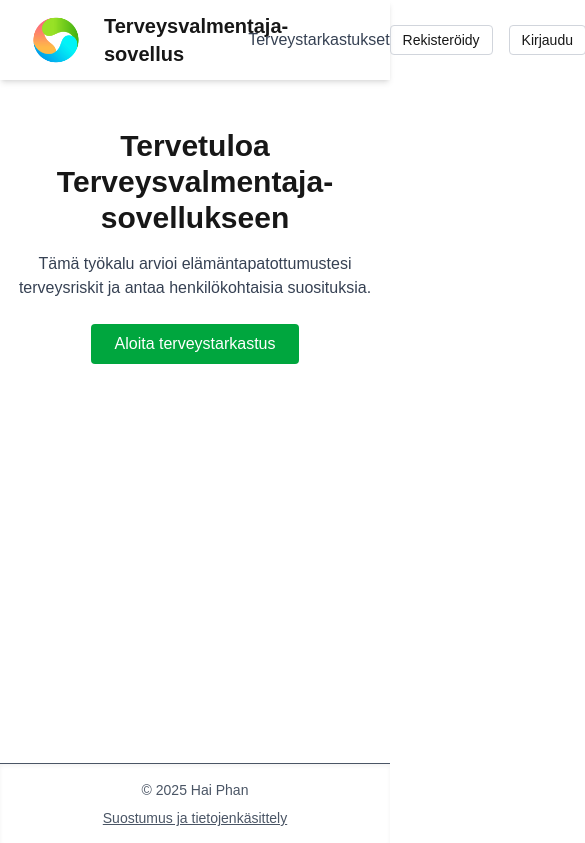
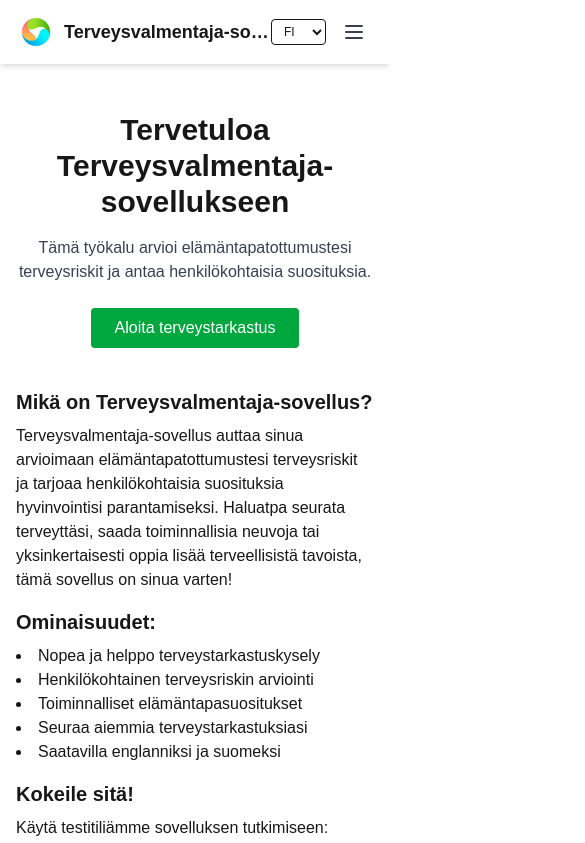
Before and after one commit to Hait3ch/health-coach-app, a Next.js app in the folder frontend/: page / in a window 390 px wide. Shown: the top 843 px of the page, 585 px wide, since content can reach past the window. Built offline with nearby package versions, Linux system fonts and the light colour scheme; no server answers.

Commit message:
Update header and landing page

```diff
--- a/frontend/app/components/Header.tsx
+++ b/frontend/app/components/Header.tsx
@@ -9,6 +9,7 @@ import { SignedIn, SignedOut, SignInButton, SignUpButton, UserButton } from "@cl
 export default function Header() {
   const { t, i18n } = useTranslation()
   const [lang, setLang] = useState(i18n.language)
+  const [isMenuOpen, setIsMenuOpen] = useState(false)
 
   const handleLanguageChange = (e: React.ChangeEvent<HTMLSelectElement>) => {
     const newLang = e.target.value
@@ -16,27 +17,45 @@ export default function Header() {
     setLang(newLang)
   }
 
+  const toggleMenu = () => {
+    setIsMenuOpen(!isMenuOpen)
+  }
+
   return (
-    <header className="flex items-center justify-between px-6 py-2 bg-white shadow-md">
-      <div className="flex items-center space-x-6">
-        <Link href="/" className="flex items-center space-x-4 hover:opacity-80">
-          <Image src="/assets/logo.png" alt="Logo" width={64} height={64} className="h-16 w-16" />
-          <h1 className="text-xl font-bold">{t("app-title")}</h1>
+    <header className="bg-white shadow-md">
+      <div className="max-w-7xl mx-auto px-4 sm:px-6 lg:px-8">
+        <div className="flex items-center justify-between h-16">
+          {/* Logo and title */}
+          <div className="flex items-center">
+            <Link href="/" className="flex items-center space-x-2 sm:space-x-4 hover:opacity-80">
+              <Image
+                src="/assets/logo.png"
+                alt="Logo"
+                width={48}
+                height={48}
+                className="h-10 w-10 sm:h-12 sm:w-12 md:h-16 md:w-16"
+              />
+              <h1 className="text-lg sm:text-xl font-bold truncate">{t("app-title")}</h1>
             </Link>
-        <Link href="/health-checks" className="text-gray-700 hover:text-green-700 text-base">
+          </div>
+
+          {/* Desktop navigation */}
+          <div className="hidden md:flex items-center space-x-4">
+            <Link href="/health-checks" className="text-gray-700 hover:text-green-700 text-base px-3 py-2 rounded-md">
               {t("health-checks")}
             </Link>
           </div>
 
-      <div className="flex items-center space-x-4">
+          {/* Desktop auth and language controls */}
+          <div className="hidden md:flex items-center space-x-4">
             <SignedOut>
               <SignUpButton mode="modal">
-            <button className="border border-gray-300 rounded px-3 py-1 text-sm hover:bg-green-700 hover:text-white">
+                <button className="border border-gray-300 rounded px-3 py-1 text-sm hover:bg-green-700 hover:text-white transition-colors">
                   {t("sign-up")}
                 </button>
               </SignUpButton>
               <SignInButton mode="modal">
-            <button className="border border-gray-300 rounded px-3 py-1 text-sm hover:bg-green-700 hover:text-white">
+                <button className="border border-gray-300 rounded px-3 py-1 text-sm hover:bg-green-700 hover:text-white transition-colors">
                   {t("login")}
                 </button>
               </SignInButton>
@@ -49,12 +68,95 @@ export default function Header() {
             <select
               value={lang}
               onChange={handleLanguageChange}
-          className="border rounded px-2 py-1 text-sm"
+              className="border rounded px-2 py-1 text-sm bg-white"
             >
               <option value="en-GB">EN</option>
               <option value="fi-FI">FI</option>
             </select>
           </div>
+
+          {/* Mobile menu button */}
+          <div className="md:hidden flex items-center space-x-2">
+            <select
+              value={lang}
+              onChange={handleLanguageChange}
+              className="border rounded px-2 py-1 text-xs bg-white"
+            >
+              <option value="en-GB">EN</option>
+              <option value="fi-FI">FI</option>
+            </select>
+
+            <button
+              onClick={toggleMenu}
+              className="inline-flex items-center justify-center p-2 rounded-md text-gray-700 hover:text-green-700 hover:bg-gray-100 focus:outline-none focus:ring-2 focus:ring-inset focus:ring-green-500"
+            >
+              <span className="sr-only">Open main menu</span>
+              {/* Hamburger icon */}
+              <svg
+                className={`${isMenuOpen ? 'hidden' : 'block'} h-6 w-6`}
+                xmlns="http://www.w3.org/2000/svg"
+                fill="none"
+                viewBox="0 0 24 24"
+                stroke="currentColor"
+              >
+                <path strokeLinecap="round" strokeLinejoin="round" strokeWidth={2} d="M4 6h16M4 12h16M4 18h16" />
+              </svg>
+              {/* Close icon */}
+              <svg
+                className={`${isMenuOpen ? 'block' : 'hidden'} h-6 w-6`}
+                xmlns="http://www.w3.org/2000/svg"
+                fill="none"
+                viewBox="0 0 24 24"
+                stroke="currentColor"
+              >
+                <path strokeLinecap="round" strokeLinejoin="round" strokeWidth={2} d="M6 18L18 6M6 6l12 12" />
+              </svg>
+            </button>
+          </div>
+        </div>
+
+        {/* Mobile menu */}
+        <div className={`${isMenuOpen ? 'block' : 'hidden'} md:hidden`}>
+          <div className="px-2 pt-2 pb-3 space-y-1 sm:px-3 border-t border-gray-200">
+            <Link
+              href="/health-checks"
+              className="text-gray-700 hover:text-green-700 block px-3 py-2 rounded-md text-base font-medium"
+              onClick={() => setIsMenuOpen(false)}
+            >
+              {t("health-checks")}
+            </Link>
+
+            <div className="pt-4 pb-3 border-t border-gray-200">
+              <SignedOut>
+                <div className="space-y-2">
+                  <SignUpButton mode="modal">
+                    <button
+                      className="w-full text-left border border-gray-300 rounded px-3 py-2 text-sm hover:bg-green-700 hover:text-white transition-colors"
+                      onClick={() => setIsMenuOpen(false)}
+                    >
+                      {t("sign-up")}
+                    </button>
+                  </SignUpButton>
+                  <SignInButton mode="modal">
+                    <button
+                      className="w-full text-left border border-gray-300 rounded px-3 py-2 text-sm hover:bg-green-700 hover:text-white transition-colors"
+                      onClick={() => setIsMenuOpen(false)}
+                    >
+                      {t("login")}
+                    </button>
+                  </SignInButton>
+                </div>
+              </SignedOut>
+
+              <SignedIn>
+                <div className="flex items-center px-3 py-2">
+                  <UserButton />
+                </div>
+              </SignedIn>
+            </div>
+          </div>
+        </div>
+      </div>
     </header>
   )
 }
--- a/frontend/app/page.tsx
+++ b/frontend/app/page.tsx
@@ -11,10 +11,30 @@ export default function LandingPage() {
       <h1 className="text-3xl font-bold mb-4">{t("welcome-title")}</h1>
       <p className="mb-6 text-gray-700">{t("welcome-description")}</p>
       <Link href="/health-check">
-        <button className="bg-green-600 text-white px-6 py-2 rounded hover:bg-green-700 transition">
+        <button className="mb-10 bg-green-600 text-white px-6 py-2 rounded hover:bg-green-700 transition">
           {t("start-health-check")}
         </button>
       </Link>
+      <div className="mb-8 text-left">
+        <h2 className="text-xl font-semibold mb-2">{t("what-is-app")}</h2>
+        <p>
+          {t("app-intro")}
+        </p>
+        <h2 className="text-xl font-semibold mt-4 mb-2">{t("features")}</h2>
+        <ul className="list-disc list-inside mb-2">
+          <li>{t("feature-questionnaire")}</li>
+          <li>{t("feature-assessment")}</li>
+          <li>{t("feature-recommendations")}</li>
+          <li>{t("feature-tracking")}</li>
+          <li>{t("feature-languages")}</li>
+        </ul>
+        <h2 className="text-xl font-semibold mt-4 mb-2">{t("try-it-out")}</h2>
+        <p>
+          {t("test-account-info")}<br/>
+          <strong>{t("test-email")}</strong> test_user@test.com<br/>
+          <strong>{t("test-password")}</strong> healthapp123?
+        </p>
+      </div>
     </main>
   )
 }
--- a/frontend/public/locales/en-GB/translations.json
+++ b/frontend/public/locales/en-GB/translations.json
@@ -56,5 +56,19 @@
   "health-check-result": "Health Check Result",
   "bmi": "BMI",
   "not-available": "N/A",
-  "failed-to-load-check": "Failed to load health check data"
+  "failed-to-load-check": "Failed to load health check data",
+  "what-is-app": "What is Health Coach App?",
+  "app-intro": "Health Coach App helps you assess your lifestyle health risks and provides personalized recommendations to improve your well-being. Whether you want to track your health, get actionable advice, or simply learn more about healthy habits, this app is for you!",
+  "features": "Features:",
+  "feature-questionnaire": "Quick and easy health check questionnaire",
+  "feature-assessment": "Personalized health risk assessment",
+  "feature-recommendations": "Actionable lifestyle recommendations",
+  "feature-tracking": "Track your previous health checks",
+  "feature-languages": "Available in English and Finnish",
+  "try-it-out": "Try it out!",
+  "test-account-info": "Use our test account to explore the app:",
+  "test-email": "Email:",
+  "test-password": "Password:",
+  "your-privacy": "Your Privacy",
+  "privacy-notice": "Your privacy is important to us. All your data is securely stored and never shared with third parties. You can read more on our Consent & Data Policy page."
 }
--- a/frontend/public/locales/fi-FI/translations.json
+++ b/frontend/public/locales/fi-FI/translations.json
@@ -56,5 +56,19 @@
   "health-check-result": "Terveystarkastuksen tulos",
   "bmi": "BMI",
   "not-available": "Ei saatavilla",
-  "failed-to-load-check": "Terveystarkastustietojen lataaminen epäonnistui"
+  "failed-to-load-check": "Terveystarkastustietojen lataaminen epäonnistui",
+  "what-is-app": "Mikä on Terveysvalmentaja-sovellus?",
+  "app-intro": "Terveysvalmentaja-sovellus auttaa sinua arvioimaan elämäntapatottumustesi terveysriskit ja tarjoaa henkilökohtaisia suosituksia hyvinvointisi parantamiseksi. Haluatpa seurata terveyttäsi, saada toiminnallisia neuvoja tai yksinkertaisesti oppia lisää terveellisistä tavoista, tämä sovellus on sinua varten!",
+  "features": "Ominaisuudet:",
+  "feature-questionnaire": "Nopea ja helppo terveystarkastuskysely",
+  "feature-assessment": "Henkilökohtainen terveysriskin arviointi",
+  "feature-recommendations": "Toiminnalliset elämäntapasuositukset",
+  "feature-tracking": "Seuraa aiemmia terveystarkastuksiasi",
+  "feature-languages": "Saatavilla englanniksi ja suomeksi",
+  "try-it-out": "Kokeile sitä!",
+  "test-account-info": "Käytä testitiliämme sovelluksen tutkimiseen:",
+  "test-email": "Sähköposti:",
+  "test-password": "Salasana:",
+  "your-privacy": "Yksityisyytesi",
+  "privacy-notice": "Yksityisyytesi on meille tärkeää. Kaikki tietosi tallennetaan turvallisesti eikä niitä jaeta koskaan kolmansille osapuolille. Voit lukea lisää Suostumus ja tietojenkäsittely -sivultamme."
 }
```
Lines whose indentation alone changed are shown as unchanged.
